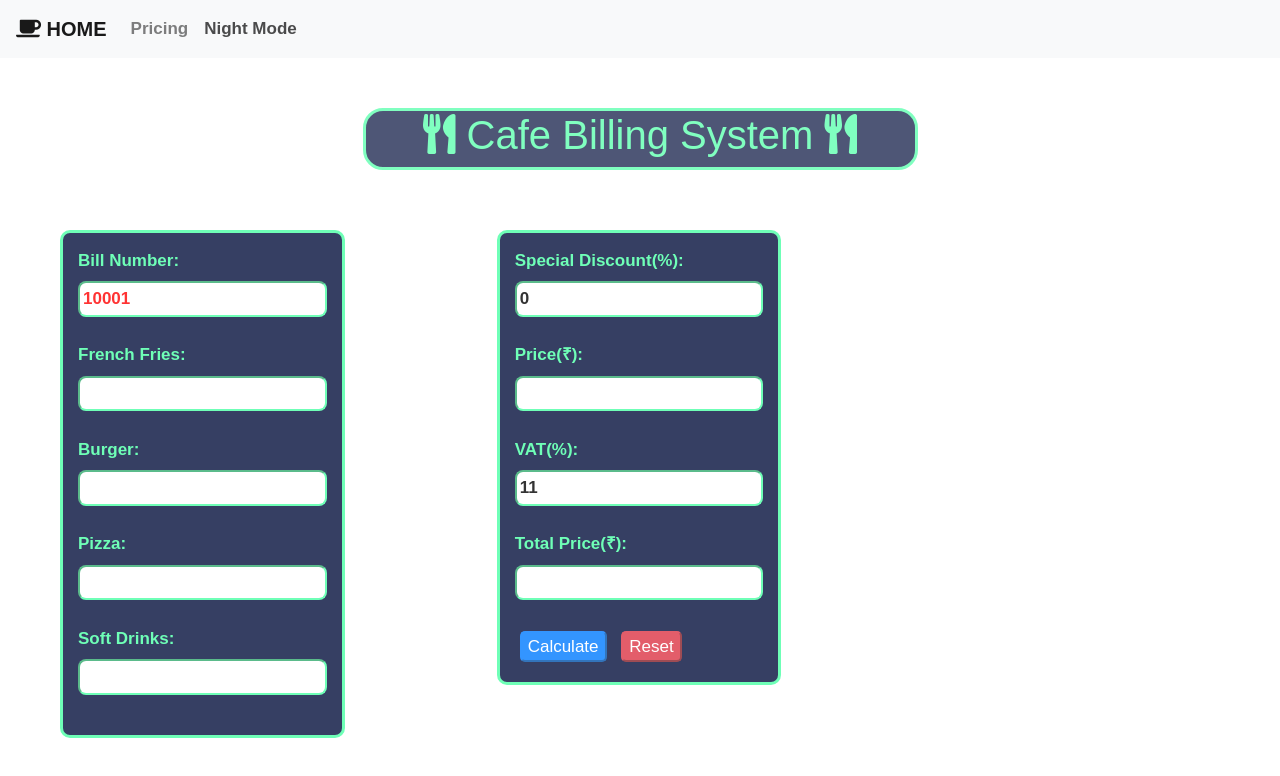
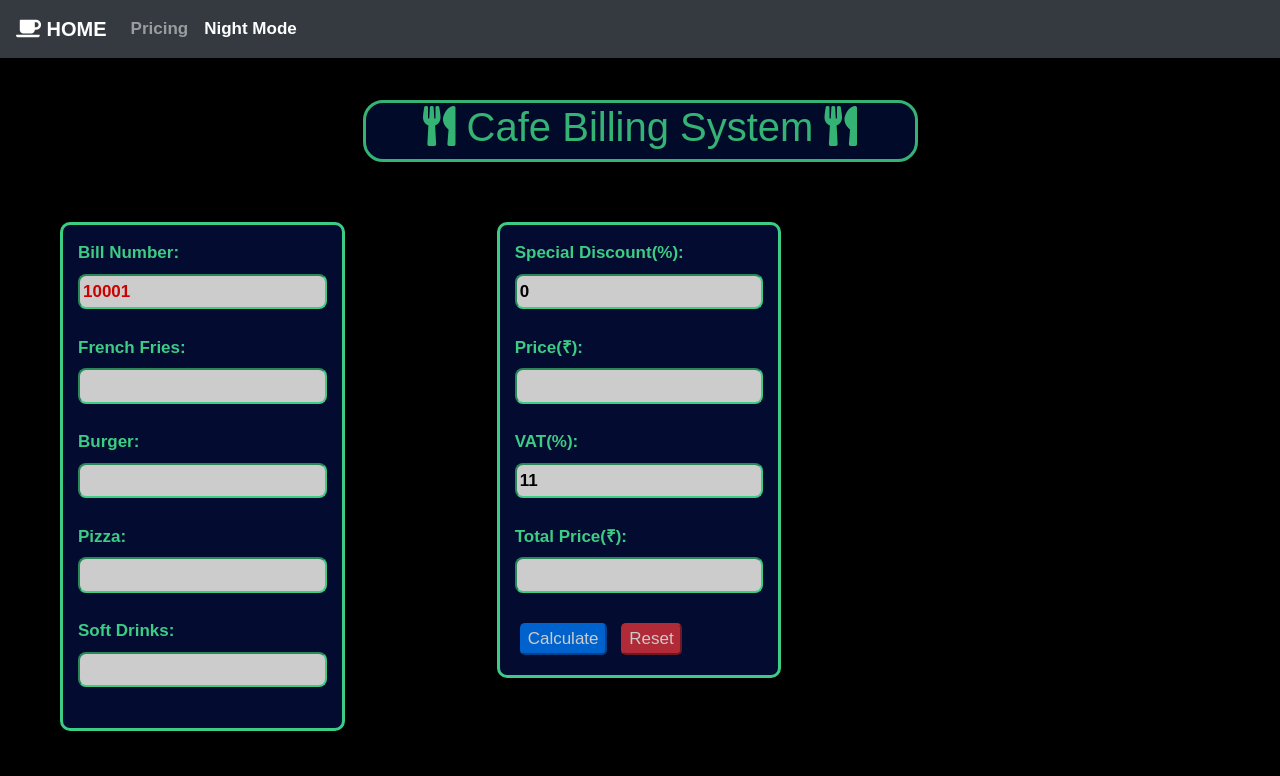
Before and after one commit to shivamnaik39/Restraunt-Billing-System, a plain HTML site: page index.html in a window 1280 px wide. Both pictures are taken after a click on the link "Night Mode". Drawn offline with nearby package versions, Linux system fonts and the light colour scheme.

Commit message:
fixed navbar

```diff
--- a/index.html
+++ b/index.html
@@ -18,7 +18,7 @@
 
 <body>
     <div class="mainNav">
-        <nav class="navbar navbar-expand-lg navbar-light bg-light">
+        <nav class="navbar fixed-top navbar-expand-lg navbar-light bg-light">
             <a class="navbar-brand" href="#" id="HOME"><i class="fas fa-coffee"></i> HOME</a>
             <button class="navbar-toggler" type="button" data-toggle="collapse" data-target="#navbarSupportedContent"
                 aria-controls="navbarSupportedContent" aria-expanded="false" aria-label="Toggle navigation">
--- a/script.js
+++ b/script.js
@@ -76,20 +76,12 @@ closeB.addEventListener("click", function () {
 var nightM = document.querySelector("#nightM");
 var isNight = false;
 var mainNav = document.querySelector(".mainNav");
-nightM.addEventListener("click", function () {
-
-    if (isNight) {
-        document.documentElement.style.setProperty('--dark-primary-color', '#040F3D');
-        document.documentElement.style.setProperty('--light-primary-color', '#4BFFA5');
 
 
-    }
-    else {
-        document.documentElement.style.setProperty('--dark-primary-color', '#4BFFA5');
-        document.documentElement.style.setProperty('--light-primary-color', '#040F3D');
-    }
-
-    isNight = !isNight;
+nightM.addEventListener("click", function () {
+    $("body").toggleClass("body_dark");
+    $(".navbar").toggleClass("navbar-dark bg-dark");
+    $("#nightM").toggleClass("active");
 
 })
 
@@ -197,7 +189,8 @@ function billing() {
 function calculate() {
 
 
-    var p = billing(),
+    var p = billing();
+    var tmp33 = p;
         v = parseInt(vat.value, 10), d = strToint(discount.value);
     p = p * (1 - d / 100);
     p = p.toFixed(2);
@@ -205,7 +198,7 @@ function calculate() {
     var tp = p * (1 + v / 100);
     tp = tp.toFixed(2);
 
-    if (p !== 0) {
+    if (tmp33 !== 0) {
         price.value = p.toString(10);
         Tprice.value = tp.toString(10);
         paymentBox.style.display = "block";
@@ -243,7 +236,7 @@ HOMEb.addEventListener("click", homef);
 
 PRICINGb.addEventListener("click", pricingf);
 
-var ipArray = [vat];
+var ipArray = [vat,discount];
 ipArray = ipArray.concat(menu, rates, stocks);
 
 for (var i = 0; i < ipArray.length; i++) {
@@ -268,7 +261,7 @@ for (var i = 0; i < menu.length; i++) {
     menu[i].addEventListener("change", function () {
 
         if (checkStock()) {
-            warn1.textContent = "Selected item(s) are Out Of Stock!!";
+            warn1.textContent = "Entered servings are more than the available stock!\nPlease check the stock.";
             this.style.background = "#ff7070";
             warn1.style.display = "block";
         }
--- a/stylesheet.css
+++ b/stylesheet.css
@@ -6,7 +6,10 @@
 }
 
 
-
+html,body{
+    max-width: 100%;
+    overflow-x: hidden;
+}
 
 body {
 
@@ -20,6 +23,20 @@ body {
     font-family: Arial, Helvetica, sans-serif;
     font-size: 17px;
     color: var(--dark-primary-color);
+}
+
+.body_dark{
+
+    background: black;
+    height: 100%;
+    font-weight: bold;
+    font-family: Arial, Helvetica, sans-serif;
+    font-size: 17px;
+    --dark-primary-color: #4BFFA5;
+    /*  #040F3D;    */
+    --light-primary-color:#040F3D;
+    /*  #4BFFA5;  */
+
 }
 
 .mainNav {
@@ -48,7 +65,12 @@ button:active {
 }
 
 
+.container{
+    margin-top: 100px;
+}
+
 .title {
+
     border: var(--dark-primary-color) solid 3px;
     border-radius: 20px;
     margin: auto;
@@ -91,6 +113,7 @@ button:active {
 #price_ps {
 
     font-size: 22px;
+    color: var(--dark-primary-color);
     background: var(--light-primary-color);
     border: 0px;
     font-weight: bold;
```
Also changed, not shown: 1 other file.
